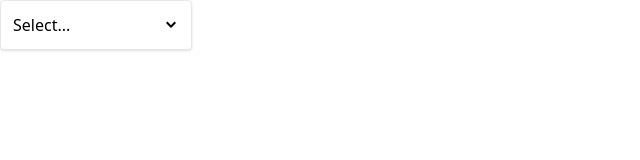
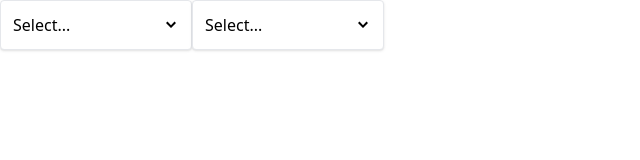
Before and after one commit to federico-init/components_showcase, a React (Create React App) app: page / in a window 1280 px wide. Shown: the top 160 px of the page, without its empty margins (0-640 px from the left). Built offline with nearby package versions, Linux system fonts and the light colour scheme.

Commit message:
chore: add Panel component as a reusable Dropdown container

```diff
--- a/src/App.jsx
+++ b/src/App.jsx
@@ -18,11 +18,18 @@ function App() {
   ];
 
   return (
-    <Dropdown
-      options={options}
-      value={selectedOption}
-      onChange={handleSelect}
-    />
+    <div className="flex">
+      <Dropdown
+        options={options}
+        value={selectedOption}
+        onChange={handleSelect}
+      />
+      <Dropdown
+        options={options}
+        value={selectedOption}
+        onChange={handleSelect}
+      />
+    </div>
   );
 }
 
--- a/src/components/Dropdown.jsx
+++ b/src/components/Dropdown.jsx
@@ -1,4 +1,6 @@
 import { useState } from "react";
+
+import Panel from "./Panel";
 
 import { GoChevronDown, GoChevronUp } from "react-icons/go";
 
@@ -24,19 +26,17 @@ const Dropdown = ({ options, value, onChange }) => {
 
   return (
     <div className="w-48 relative">
-      <div
-        className="flex justify-between items-center cursor-pointer border rounded p-3 shadow bg-white w-full"
+      <Panel
+        className="flex justify-between items-center cursor-pointer"
         onClick={() => {
           setIsOpen((prev) => !prev);
         }}
       >
         {value?.label || "Select..."}
         {isOpen ? <GoChevronUp /> : <GoChevronDown />}
-      </div>
+      </Panel>
       {isOpen && (
-        <div className="absolute top-full border rounded p-3 shadow bg-white w-full">
-          {renderedOptions}
-        </div>
+        <Panel className="absolute top-full ">{renderedOptions}</Panel>
       )}
     </div>
   );
--- /dev/null
+++ b/src/components/Panel.jsx
@@ -0,0 +1,16 @@
+import classNames from "classnames";
+
+const Panel = ({ children, className, ...rest }) => {
+  const finalClassNames = classNames(
+    "border rounded p-3 shadow bg-white w-full",
+    className
+  );
+
+  return (
+    <div className={finalClassNames} {...rest}>
+      {children}
+    </div>
+  );
+};
+
+export default Panel;
```
